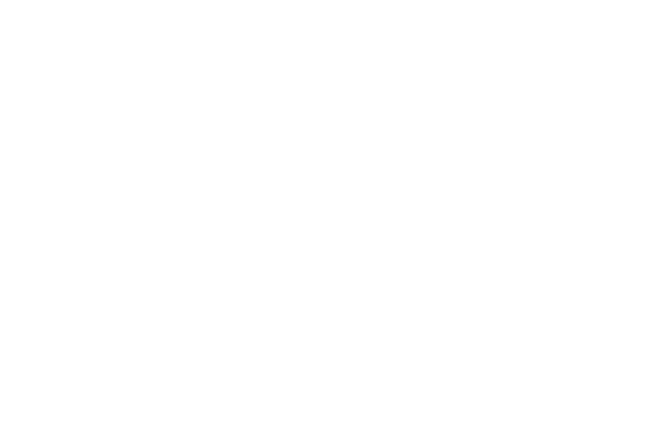
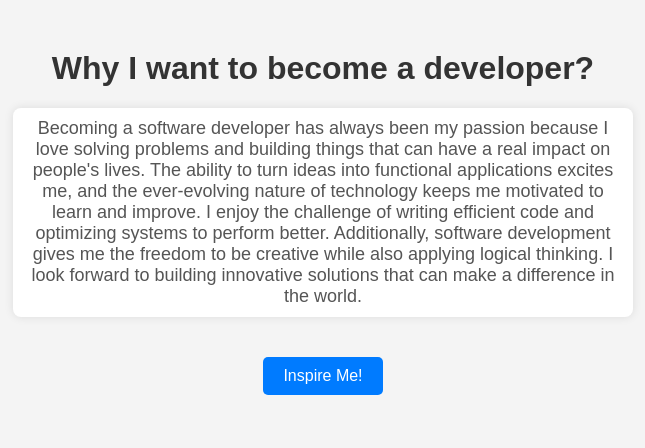
Before and after one commit to acciojob/why-software-udham8306, a website: page main.html in a window 1280 px wide. Shown: the whole page, without its empty margins (317-962 px from the left). Drawn offline with Linux system fonts and the light colour scheme.

Commit message:
created a submission

```diff
--- a/main.html
+++ b/main.html
@@ -1,16 +1,24 @@
 <!DOCTYPE html>
+<html lang="en">
+<head>
+    <meta charset="UTF-8">
+    <meta name="viewport" content="width=device-width, initial-scale=1.0">
+    <title>My Developer Journey</title>
+    <link rel="stylesheet" href="styles.css">
+</head>
+<body>
 
-<html>
+    <h1>Why I want to become a developer?</h1>
+    <p id="motivation">
+        Becoming a software developer has always been my passion because I love solving problems and building things that can have a real impact on people's lives.
+        The ability to turn ideas into functional applications excites me, and the ever-evolving nature of technology keeps me motivated to learn and improve.
+        I enjoy the challenge of writing efficient code and optimizing systems to perform better. Additionally, software development gives me the freedom to be creative while also applying logical thinking.
+        I look forward to building innovative solutions that can make a difference in the world.
+    </p>
 
-<head>
-	<link rel="stylesheet" href="styles.css">
-</head>
+    <button onclick="changeText()">Inspire Me!</button>
 
-<body>
-	<!-- the entire body must be written by student -->
-    <script type="text/javascript" src="./script.js">
-</script>
+    <script src="script.js"></script>
 
 </body>
-
 </html>
--- a/script.js
+++ b/script.js
@@ -1 +1,4 @@
-//your code here
+function changeText() {
+    document.getElementById("motivation").innerText =
+        "Coding is like magic – with just a few lines, you can create something incredible. I want to keep learning and growing as a developer!";
+}
--- a/styles.css
+++ b/styles.css
@@ -1,2 +1,42 @@
+body {
+    font-family: Arial, sans-serif;
+    background-color: #f4f4f4;
+    text-align: center;
+    margin: 50px;
+}
 
-/* Your CSS Code here. */
+h1 {
+    color: #333;
+}
+
+p {
+    font-size: 18px;
+    color: #555;
+    max-width: 600px;
+    margin: 20px auto;
+    padding: 10px;
+    background: white;
+    border-radius: 8px;
+    box-shadow: 0 0 10px rgba(0, 0, 0, 0.1);
+    transition: color 0.3s ease-in-out;
+}
+
+p:hover {
+    color: #007bff;
+}
+
+button {
+    background-color: #007bff;
+    color: white;
+    border: none;
+    padding: 10px 20px;
+    margin-top: 20px;
+    font-size: 16px;
+    cursor: pointer;
+    border-radius: 5px;
+    transition: background 0.3s ease-in-out;
+}
+
+button:hover {
+    background-color: #0056b3;
+}
```
